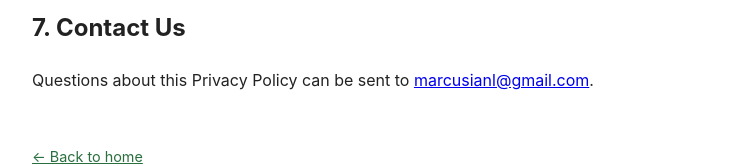
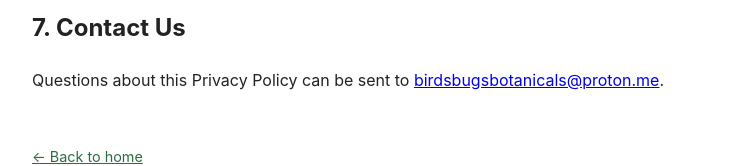
Before and after one commit to marcusianlevine/birds-bugs-botanicals, an Astro site in the folder site/: page /privacy-policy in a window 1280 px wide. Shown: the part 1130-1296 px from the top of the page, without its empty margins (258-1013 px from the left). Built offline with nearby package versions, Linux system fonts and the light colour scheme; Astro itself is replaced by a stand-in of ours.

Commit message:
Update email

```diff
--- a/site/src/pages/privacy-policy.astro
+++ b/site/src/pages/privacy-policy.astro
@@ -24,6 +24,6 @@ import Legal from '../layouts/Legal.astro';
   <p>We may update this Privacy Policy from time to time. Any changes will be posted on this page with a revised effective date.</p>
 
   <h2>7. Contact Us</h2>
-  <p>Questions about this Privacy Policy can be sent to <a href="mailto:marcusianl@gmail.com">marcusianl@gmail.com</a>.</p>
+  <p>Questions about this Privacy Policy can be sent to <a href="mailto:birdsbugsbotanicals@proton.me">birdsbugsbotanicals@proton.me</a>.</p>
 
 </Legal>
```
